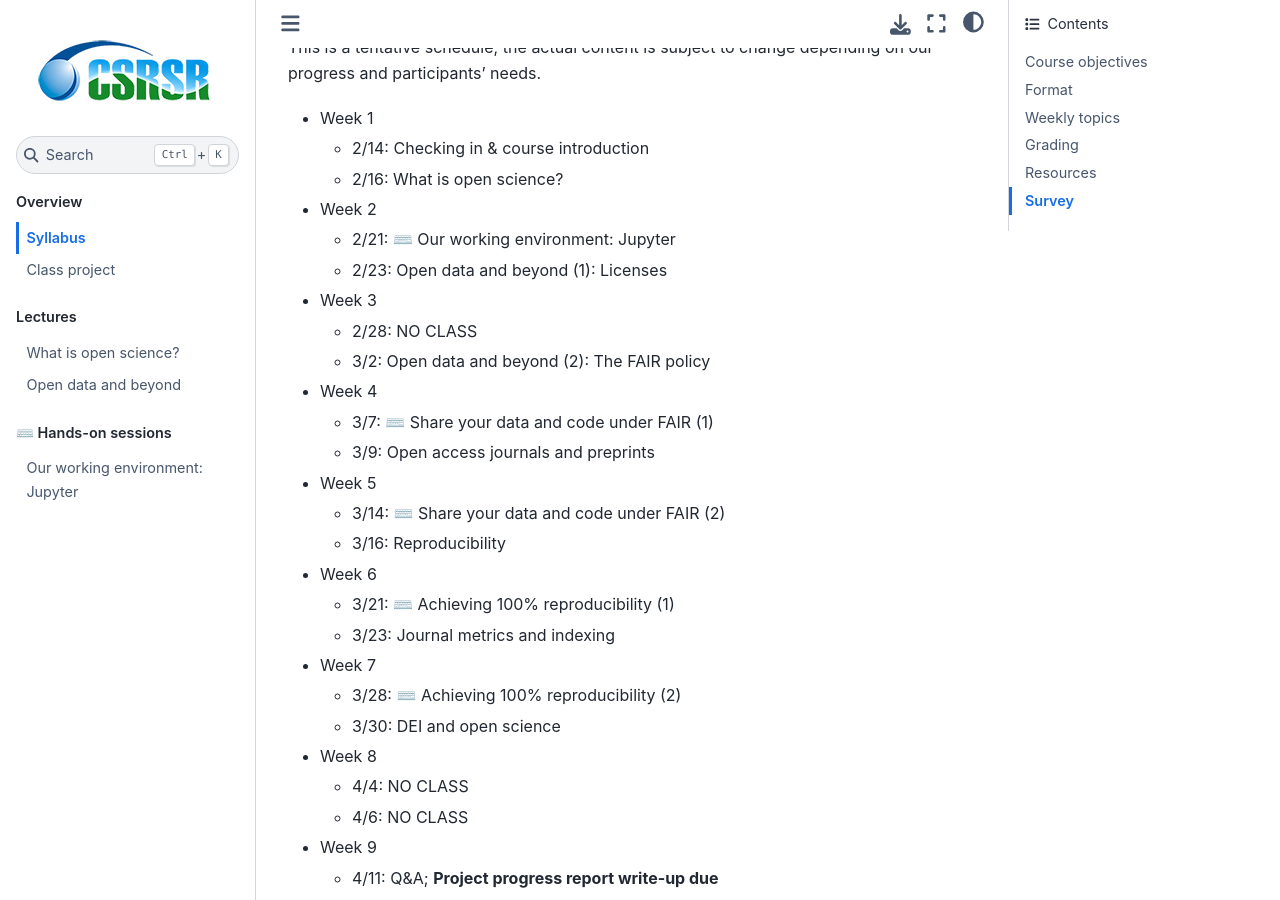
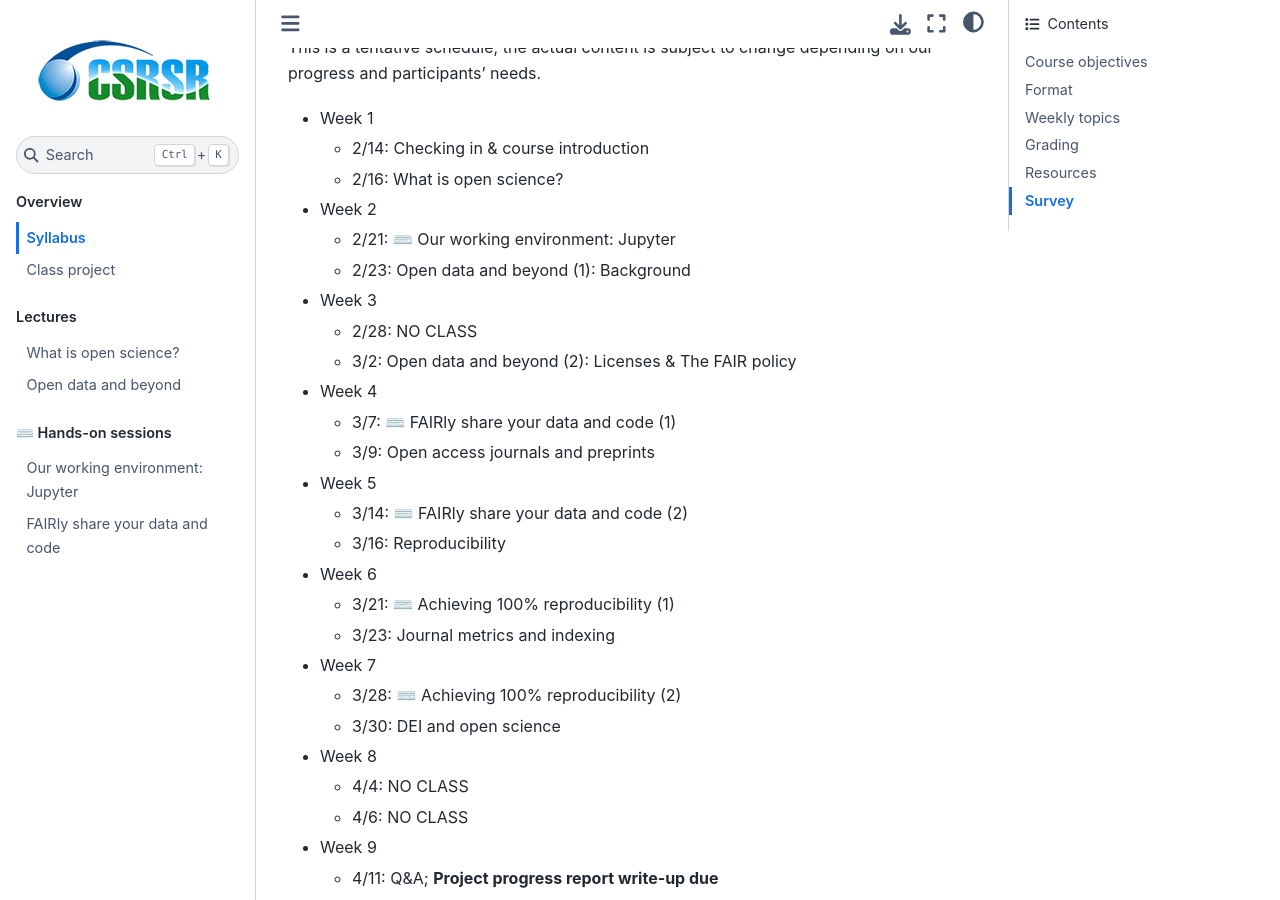
Before and after one commit to whyjz/ncu-open-science, a Jupyter Book: the page built from docs/syllabus.md, in a window 1280 px wide and 900 px high, scrolled down 1357 px. Built offline with Jupyter Book 1.0.4 settings and Sphinx 7.4.7 and the Sphinx Book theme 1.1.4, drawn with Linux system fonts in a browser that asks for light colours.

Commit message:
Add H2 content

```diff
--- a/docs/_toc.yml
+++ b/docs/_toc.yml
@@ -14,3 +14,4 @@ parts:
   - caption: ⌨️ Hands-on sessions
     chapters:
     - file: handson/H1-Jupyter
+    - file: handson/H2-FAIRdata
--- a/docs/syllabus.md
+++ b/docs/syllabus.md
@@ -44,15 +44,15 @@ This is a tentative schedule; the actual content is subject to change depending
   - 2/16: What is open science?
 - Week 2
   - 2/21: ⌨️ Our working environment: Jupyter
-  - 2/23: Open data and beyond (1): Licenses
+  - 2/23: Open data and beyond (1): Background
 - Week 3
   - 2/28: NO CLASS
-  - 3/2: Open data and beyond (2): The FAIR policy
+  - 3/2: Open data and beyond (2): Licenses & The FAIR policy
 - Week 4
-  - 3/7: ⌨️ Share your data and code under FAIR (1)
+  - 3/7: ⌨️ FAIRly share your data and code (1)
   - 3/9: Open access journals and preprints
 - Week 5
-  - 3/14: ⌨️ Share your data and code under FAIR (2)
+  - 3/14: ⌨️ FAIRly share your data and code (2)
   - 3/16: Reproducibility
 - Week 6
   - 3/21: ⌨️ Achieving 100% reproducibility (1)
```
Also changed, not shown: docs/handson/H2-FAIRdata.ipynb (added).
